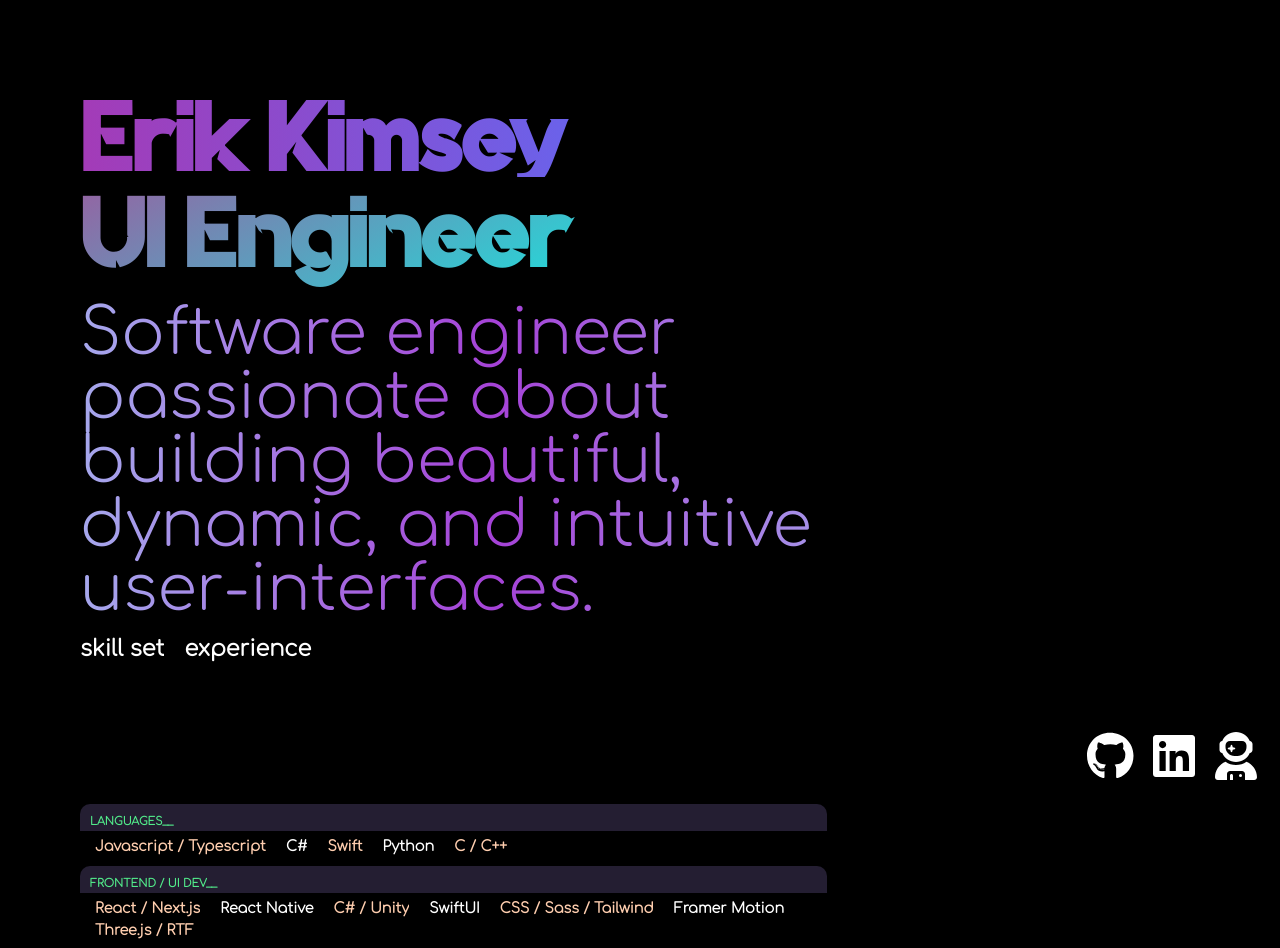
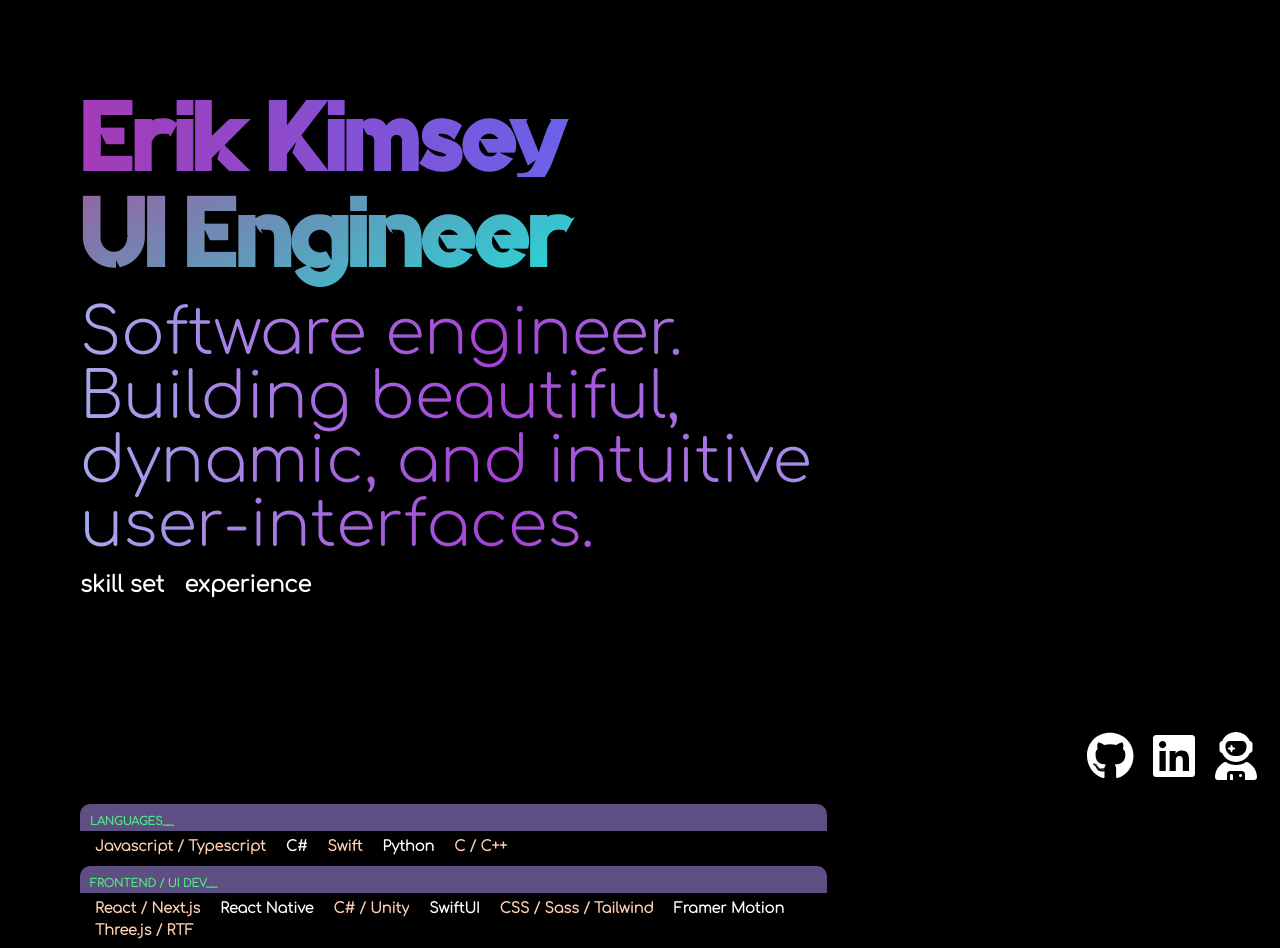
Before and after one commit to ErikKimsey/erikkimsey.github.io, a React (Create React App) app: page / in a window 1280 px wide. Shown: the top 948 px of the page. Built offline with nearby package versions, Linux system fonts and the light colour scheme.

Commit message:
Edited self-statement

```diff
--- a/src/P5Sketch/P5Sketch.jsx
+++ b/src/P5Sketch/P5Sketch.jsx
@@ -172,7 +172,7 @@ export default function P5Sketch({ props }) {
                 // console.log(dist);
 
 
-                let distScale = p5.map(dist, 1, 3000, 2, 12);
+                let distScale = p5.map(dist, 1, 3000, 8, 22);
 
                 distScale = p5.sin(distScale) * 10;
                 if (dist < max_distance * 29) {
--- a/src/ThreeSketches/Traveling.jsx
+++ b/src/ThreeSketches/Traveling.jsx
@@ -36,7 +36,7 @@ export default function Traveling(props) {
             {/* <Box position={new THREE.Vector3(0, -1, 0)} /> */}
             <directionalLight color="#ffffff" intensity={5} position={[-5, 0, 5]} />
             <OrbitControls />
-            <Sparkles size={2} amount={100} scale={20} />
+            <Sparkles size={10} amount={100} scale={20} color={"#241e32"} speed={0.3} />
             {/* <ambientLight intensity={1} color="#fff" /> */}
             <EffectComposer>
                 <Bloom
--- a/src/__data/data.js
+++ b/src/__data/data.js
@@ -1,7 +1,7 @@
 // The document contains data used to populate fields throughout the site.
 // Google News API key: 670f9cd6f82643a99331cc217f30f479
 
-const SELF_STATEMENT = "Software engineer passionate about building beautiful, dynamic, and intuitive user-interfaces.";
+const SELF_STATEMENT = "Software engineer.  Building beautiful, dynamic, and intuitive user-interfaces.";
 
 const LANGUAGES = [
     'LANGUAGES',
--- a/src/styles/globals.scss
+++ b/src/styles/globals.scss
@@ -11,7 +11,7 @@ $darkGrayish: rgb(57, 57, 57);
 $transBlack: rgba(0, 0, 0, 0.4);
 $antiquewhite: #faebd7;
 $transWhite: rgba(255, 255, 255, 0.5);
-$bkgrdPurple: #241e32;
+$bkgrdPurple: #5e4f82;
 $peachPuff: #ffceaf;
 
 
```
